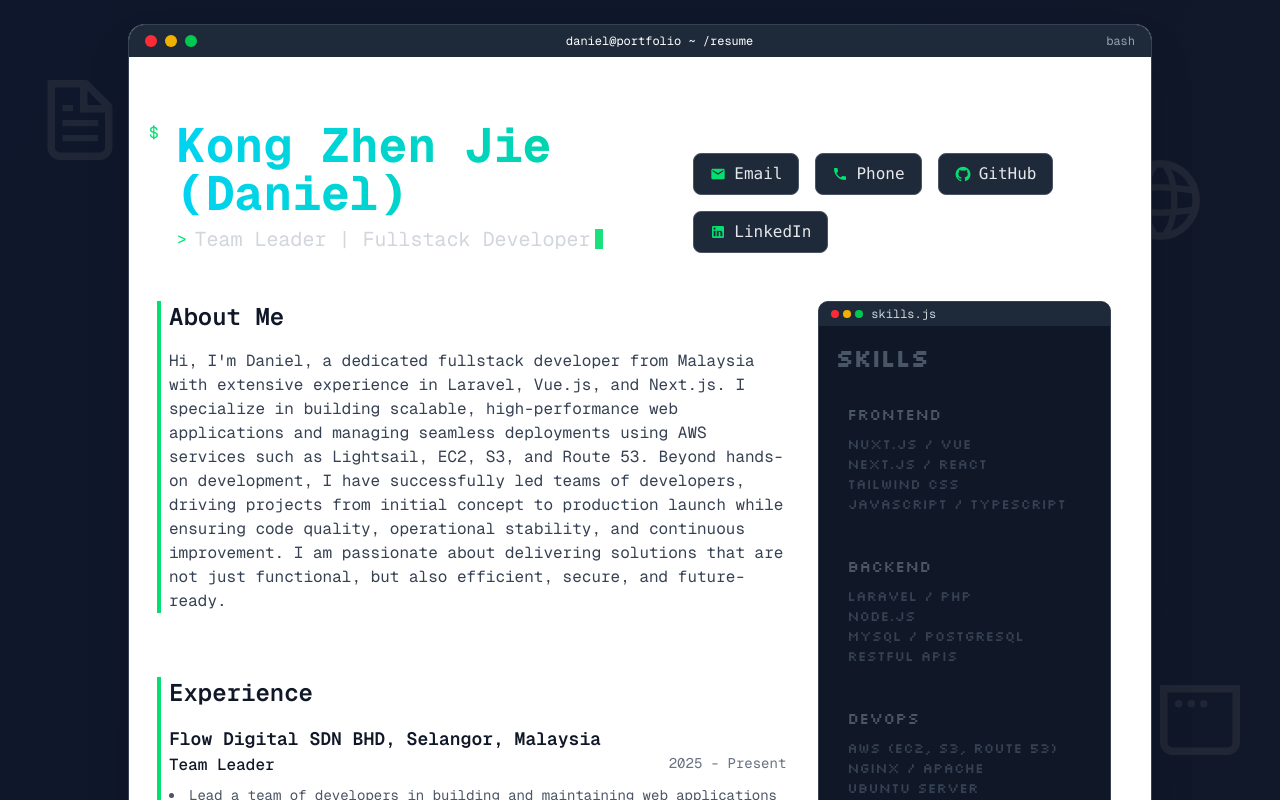
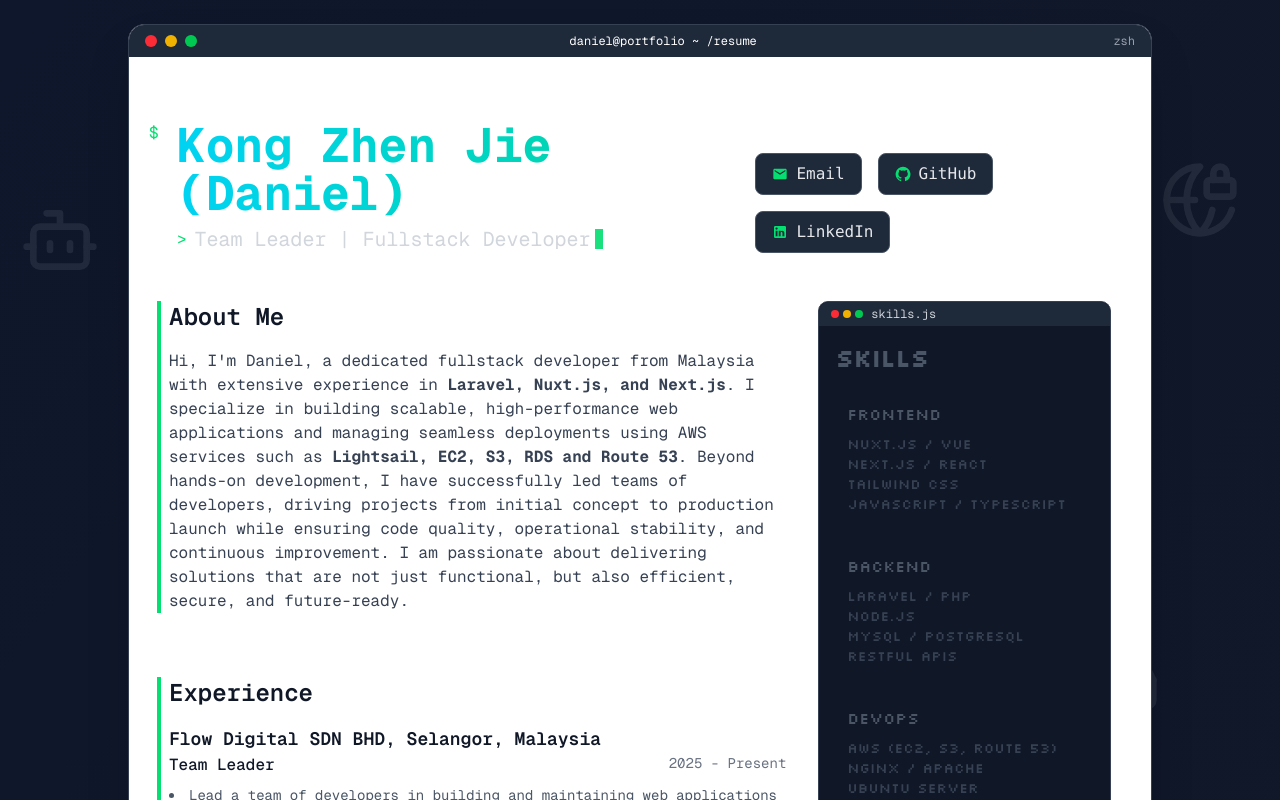
Before and after one commit to DanielKong94/single-page-cv, a Next.js app: page / in a window 1280 px wide. Shown: the top 800 px of the page. Built offline with nearby package versions, Linux system fonts and the light colour scheme.

Commit message:
update cv design

```diff
--- a/app/layout.tsx
+++ b/app/layout.tsx
@@ -16,7 +16,7 @@
 export const metadata: Metadata = {
   title: "Daniel Kong | Team Leader | Fullstack Developer",
   description: "CV of a Team Leader and Fullstack Developer with a passion for building scalable and efficient systems",
-  keywords: "fullstack, developer, Laravel, Vue.js, Next.js, AWS, Malaysia, Team Leader",
+  keywords: "fullstack, developer, Laravel, Nuxt.js, Next.js, AWS, Malaysia, Team Leader",
 };
 
 export default function RootLayout({
--- a/app/page.tsx
+++ b/app/page.tsx
@@ -10,6 +10,13 @@
 import Header from "@/components/sections/Header";
 import About from "@/components/sections/About";
 import Image from "next/image";
+import { ChevronsUpDown } from 'lucide-react';
+import { X } from 'lucide-react';
+import { Minus } from 'lucide-react';
+import { Rocket } from 'lucide-react';
+import { Bot } from 'lucide-react';
+import { GlobeLock } from 'lucide-react';
+import { HardDrive } from 'lucide-react';
 
 export default function Home() {
   const nameRef = useRef<HTMLHeadingElement>(null);
@@ -60,35 +67,22 @@
 
   return (
     <div className="min-h-screen bg-gradient-to-br from-slate-900 to-gray-900 py-6 px-4 sm:px-6 lg:px-8 font-mono">
-      {/* Code-like background pattern */}
-      <div className="absolute inset-0 opacity-5 pointer-events-none overflow-hidden">
-        <div className="text-green-500 text-opacity-20 text-xs whitespace-pre">
-          {/* {Array(30).fill(0).map((_, i) => (
-            <div key={i} style={{transform: `translateX(${Math.random() * 100}px)`}}>
-              {Array(Math.floor(Math.random() * 20) + 5).fill(0).map((_, j) => (
-                <span key={j}>{`${Math.random() > 0.5 ? 'const' : 'let'} ${String.fromCharCode(97 + Math.floor(Math.random() * 26))}${String.fromCharCode(97 + Math.floor(Math.random() * 26))} = ${Math.random() > 0.5 ? '()' : '{}'} => { ${Math.random() > 0.7 ? 'return' : '//'} }`}</span>
-              ))}
-            </div>
-          ))} */}
-        </div>
-      </div>
-
       <div className="max-w-5xl mx-auto backdrop-blur-sm bg-white bg-opacity-10 dark:bg-gray-800 dark:bg-opacity-20 shadow-2xl rounded-2xl overflow-hidden border border-gray-700 relative z-10">
         {/* Terminal-like header bar */}
         <div className="bg-gray-800 py-2 px-4 flex items-center">
-          <div className="flex space-x-2 mr-4">
-            <div className="w-3 h-3 rounded-full bg-red-500">
-
+          <div className="flex space-x-2 mr-4 group/indicator">
+            <div className="w-3 h-3 rounded-full bg-red-500 flex items-center justify-center">
+              <X className="w-2 h-2 hidden group-hover/indicator:block" />
             </div>
-            <div className="w-3 h-3 rounded-full bg-yellow-500">
-
+            <div className="w-3 h-3 rounded-full bg-yellow-500 flex items-center justify-center">
+              <Minus className="w-2 h-2 hidden group-hover/indicator:block" />
             </div>
-            <div className="w-3 h-3 rounded-full bg-green-500">
-
+            <div className="w-3 h-3 rounded-full bg-green-500 flex items-center justify-center">
+              <ChevronsUpDown className="w-2 h-2 transform rotate-135 hidden group-hover/indicator:block" />
             </div>
           </div>
           <div className="text-white text-xs font-mono flex-grow text-center">daniel@portfolio ~ /resume</div>
-          <div className="text-gray-400 text-xs">bash</div>
+          <div className="text-gray-400 text-xs">zsh</div>
         </div>
 
         <Header />
@@ -117,13 +111,6 @@
               >
                 <svg className="w-4 h-4 text-green-400" xmlns="http://www.w3.org/2000/svg" viewBox="0 0 24 24" fill="currentColor"><path d="M20 4H4c-1.1 0-1.99.9-1.99 2L2 18c0 1.1.9 2 2 2h16c1.1 0 2-.9 2-2V6c0-1.1-.9-2-2-2zm0 4l-8 5-8-5V6l8 5 8-5v2z"></path></svg>
                 <code>Email</code>
-              </a>
-              <a href="tel:+60127562266"
-                className="group flex items-center gap-2 px-4 py-2 rounded-md border border-gray-600 bg-gray-800 bg-opacity-50 text-gray-200 hover:bg-gray-700 hover:border-green-400 transition-all duration-300"
-                ref={phoneRef}
-              >
-                <svg className="w-4 h-4 text-green-400" xmlns="http://www.w3.org/2000/svg" viewBox="0 0 24 24" fill="currentColor"><path d="M6.62 10.79c1.44 2.83 3.76 5.14 6.59 6.59l2.2-2.2c.27-.27.67-.36 1.02-.24 1.12.37 2.33.57 3.57.57.55 0 1 .45 1 1V20c0 .55-.45 1-1 1-9.39 0-17-7.61-17-17 0-.55.45-1 1-1h3.5c.55 0 1 .45 1 1 0 1.25.2 2.45.57 3.57.11.35.03.74-.25 1.02l-2.2 2.2z"></path></svg>
-                <code>Phone</code>
               </a>
               <a href="https://github.com/DanielKong94" target="_blank" rel="noopener noreferrer"
                 className="group flex items-center gap-2 px-4 py-2 rounded-md border border-gray-600 bg-gray-800 bg-opacity-50 text-gray-200 hover:bg-gray-700 hover:border-green-400 transition-all duration-300"
@@ -198,14 +185,17 @@
       <Footer />
 
       {/* Developer technology icons floating in background */}
-      <div className="fixed bottom-10 right-10 opacity-20 w-20 h-20 pointer-events-none">
-        <Image src="/window.svg" alt="Code" width={80} height={80} />
+      <div className="fixed bottom-20 right-30 opacity-20 w-20 h-20 pointer-events-none">
+        <HardDrive className="w-20 h-20 text-gray-500" />
       </div>
-      <div className="fixed top-20 left-10 opacity-20 w-20 h-20 pointer-events-none">
-        <Image src="/file.svg" alt="File" width={80} height={80} />
+      <div className="fixed top-50 left-5 opacity-20 w-20 h-20 pointer-events-none">
+        <Bot className="w-20 h-20 text-gray-500" />
       </div>
-      <div className="fixed top-40 right-20 opacity-20 w-20 h-20 pointer-events-none">
-        <Image src="/globe.svg" alt="Web" width={80} height={80} />
+      <div className="fixed top-40 right-10 opacity-20 w-20 h-20 pointer-events-none">
+        <GlobeLock className="w-20 h-20 text-gray-500" />
+      </div>
+      <div className="fixed bottom-50 left-40 opacity-20 w-20 h-20 pointer-events-none">
+        <Rocket className="w-20 h-20 text-gray-500" />
       </div>
     </div>
   );
--- a/components/sections/About.tsx
+++ b/components/sections/About.tsx
@@ -34,9 +34,9 @@
       <section className="mb-10" ref={aboutRef}>
           <h2 className="text-2xl font-semibold text-gray-900 dark:text-white mb-4" ref={aboutRefTitle}>About Me</h2>
           <p className="text-gray-700 dark:text-gray-300" ref={aboutRefContent}>
-          Hi, I&apos;m Daniel, a dedicated fullstack developer from Malaysia with extensive experience in Laravel, Vue.js, and Next.js.
+          Hi, I&apos;m Daniel, a dedicated fullstack developer from Malaysia with extensive experience in <strong>Laravel, Nuxt.js, and Next.js</strong>.
           I specialize in building scalable, high-performance web applications and managing seamless deployments using AWS services such as
-          Lightsail, EC2, S3, and Route 53. Beyond hands-on development,
+          <strong> Lightsail, EC2, S3, RDS and Route 53</strong>. Beyond hands-on development,
           I have successfully led teams of developers, driving projects from initial concept to production launch while ensuring code quality,
           operational stability, and continuous improvement.
           I am passionate about delivering solutions that are not just functional, but also efficient, secure, and future-ready.
```
